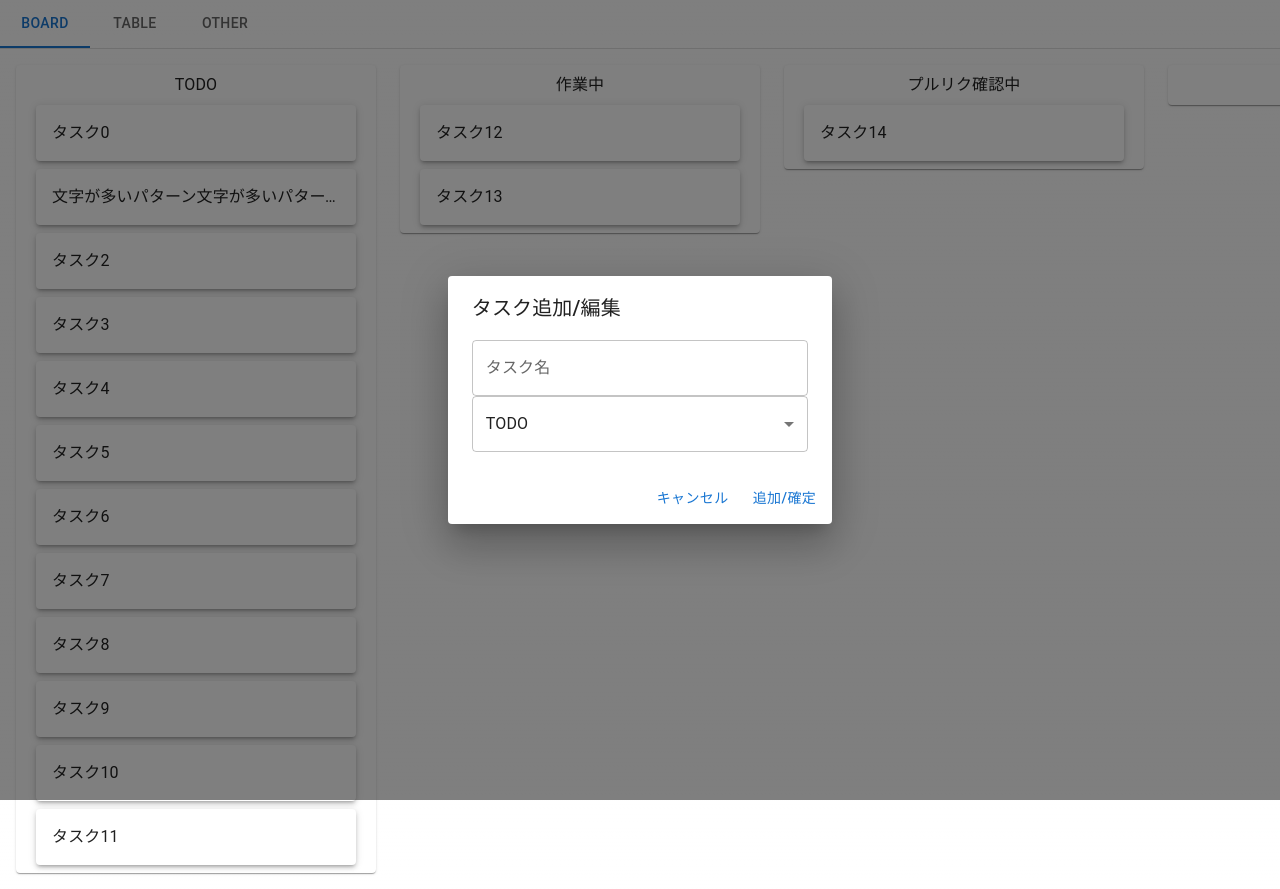
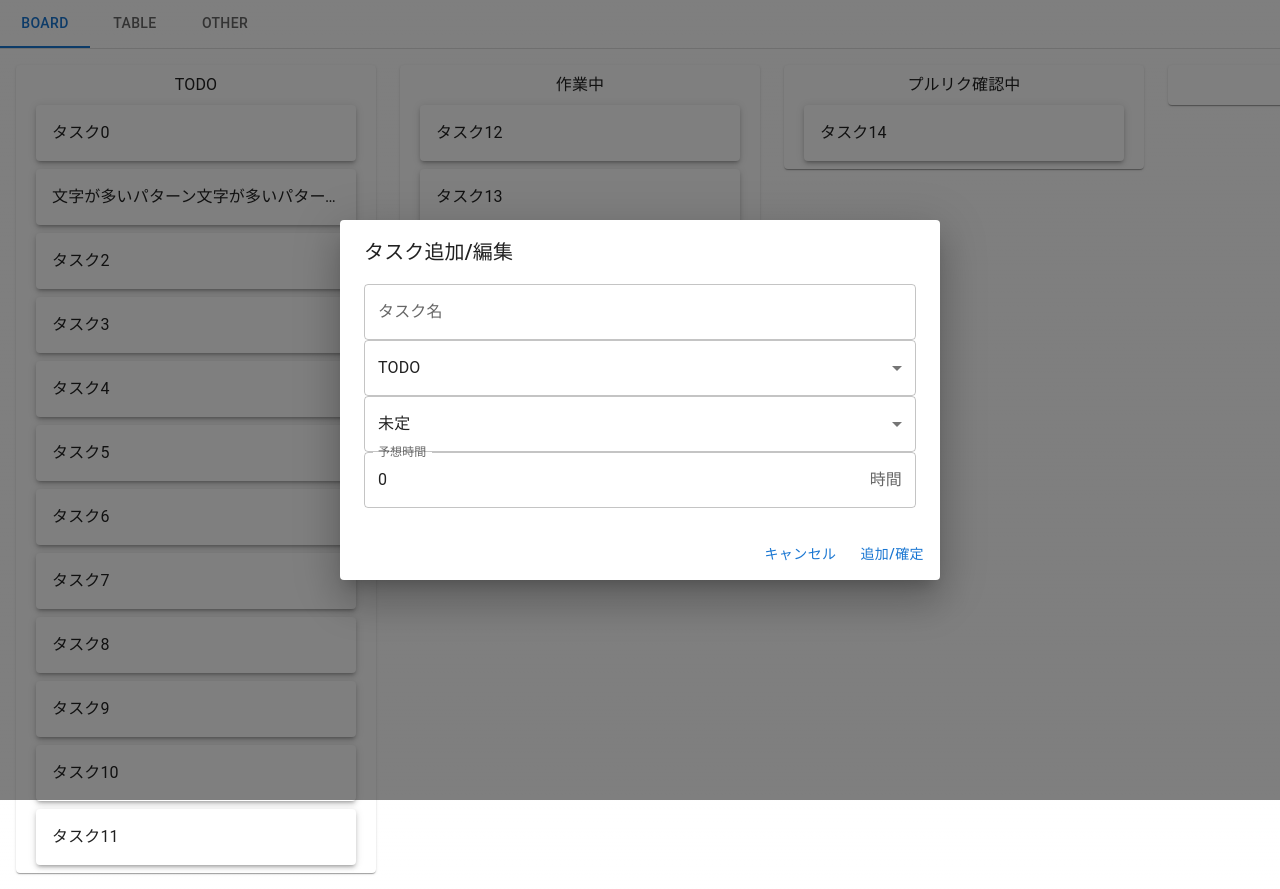
Before and after one commit to ChibaTomoki/task-management, a Next.js app: page /board in a window 1280 px wide. Both pictures are taken after a click on the button "タスク0". Shown: the top 889 px of the page. Built offline with nearby package versions, Linux system fonts and the light colour scheme.

Commit message:
バリデーションのサンプル実装

```diff
--- a/components/form/TaskForm.tsx
+++ b/components/form/TaskForm.tsx
@@ -1,4 +1,6 @@
+import { zodResolver } from '@hookform/resolvers/zod'
 import {
+  InputAdornment as MuiInputAdornment,
   MenuItem as MuiMenuItem,
   Select as MuiSelect,
   TextField as MuiTextField,
@@ -13,9 +15,12 @@ const statusSchema = z.enum([
   'done',
   'nextTodo',
 ])
+const assignedPersonSchema = z.enum(['person1', 'person2', 'person3', 'none'])
 const formInputsSchema = z.object({
-  title: z.string().nonempty(),
+  title: z.string().min(1),
   status: statusSchema,
+  assignedPerson: assignedPersonSchema.optional(),
+  estimatedTime: z.coerce.number().nonnegative(),
 })
 type FormInputs = z.infer<typeof formInputsSchema>
 
@@ -29,10 +34,19 @@ const taskFormSchema = z.object({
 type Props = z.infer<typeof taskFormSchema>
 
 export default function TaskForm({ submit }: Props) {
-  const { handleSubmit, control } = useForm<FormInputs>({
+  const {
+    handleSubmit,
+    control,
+    formState: { errors },
+  } = useForm<FormInputs>({
+    mode: 'onSubmit',
+    reValidateMode: 'onChange',
+    resolver: zodResolver(formInputsSchema),
     defaultValues: {
       title: '',
       status: 'todo',
+      assignedPerson: 'none',
+      estimatedTime: 0,
     },
   })
   const onSubmit: SubmitHandler<FormInputs> = (data) => {
@@ -44,15 +58,19 @@ export default function TaskForm({ submit }: Props) {
       <Controller
         name="title"
         control={control}
-        rules={{ required: true }}
         render={({ field }) => (
-          <MuiTextField {...field} label="タスク名" fullWidth />
+          <MuiTextField
+            {...field}
+            label="タスク名"
+            fullWidth
+            error={!!errors.title}
+            helperText={errors.title?.message}
+          />
         )}
       />
       <Controller
         name="status"
         control={control}
-        rules={{ required: true }}
         render={({ field }) => (
           <MuiSelect {...field} label="ステータス" fullWidth>
             <MuiMenuItem value="todo">TODO</MuiMenuItem>
@@ -63,6 +81,36 @@ export default function TaskForm({ submit }: Props) {
           </MuiSelect>
         )}
       />
+      <Controller
+        name="assignedPerson"
+        control={control}
+        render={({ field }) => (
+          <MuiSelect {...field} label="担当者" fullWidth>
+            <MuiMenuItem value="none">未定</MuiMenuItem>
+            <MuiMenuItem value="person1">(担当者名1)</MuiMenuItem>
+            <MuiMenuItem value="person2">(担当者名2)</MuiMenuItem>
+            <MuiMenuItem value="person3">(担当者名3)</MuiMenuItem>
+          </MuiSelect>
+        )}
+      />
+      <Controller
+        name="estimatedTime"
+        control={control}
+        render={({ field }) => (
+          <MuiTextField
+            {...field}
+            label="予想時間"
+            fullWidth
+            InputProps={{
+              endAdornment: (
+                <MuiInputAdornment position="end">時間</MuiInputAdornment>
+              ),
+            }}
+            error={!!errors.estimatedTime}
+            helperText={errors.estimatedTime?.message}
+          />
+        )}
+      />
     </form>
   )
 }
```
